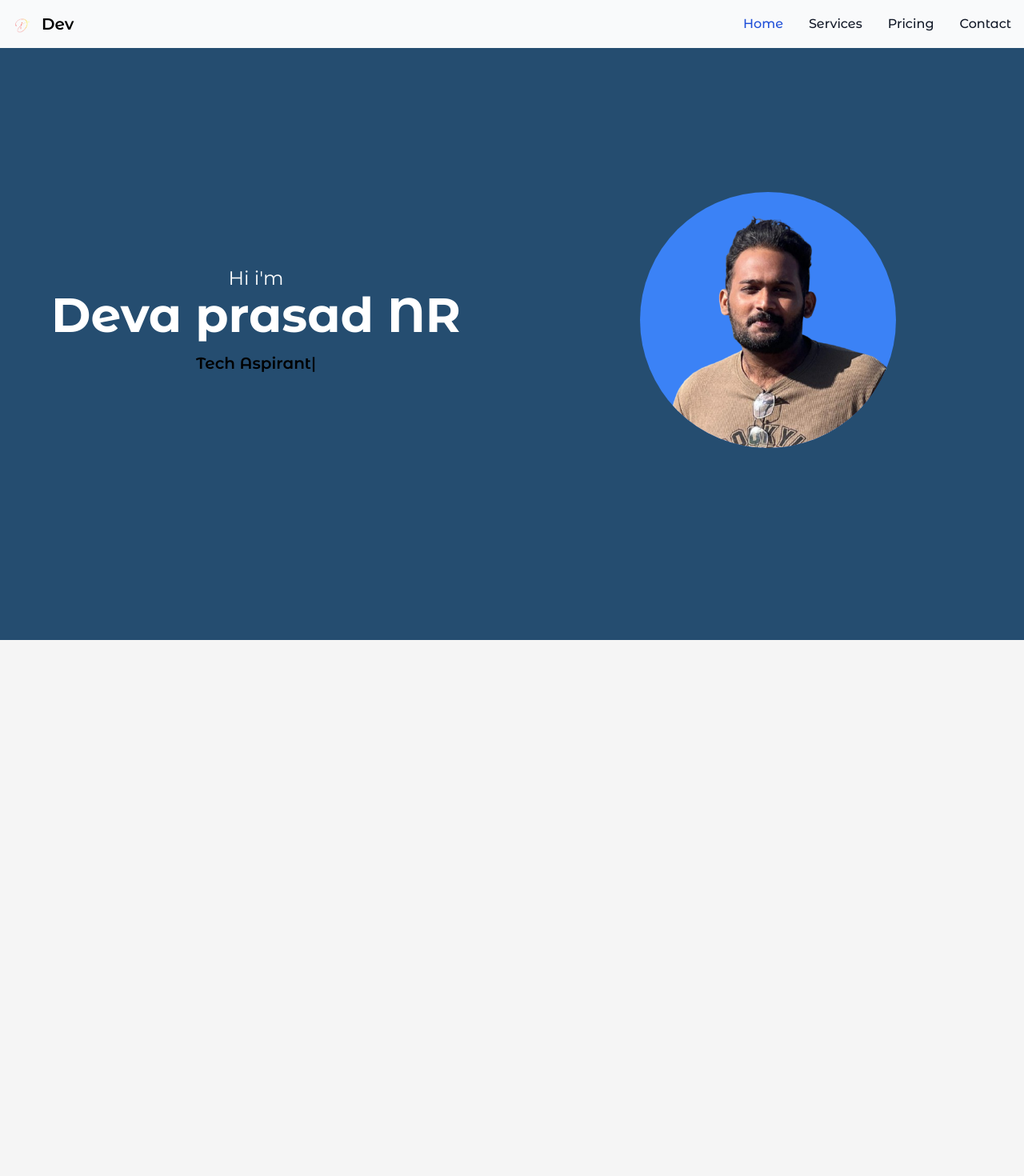
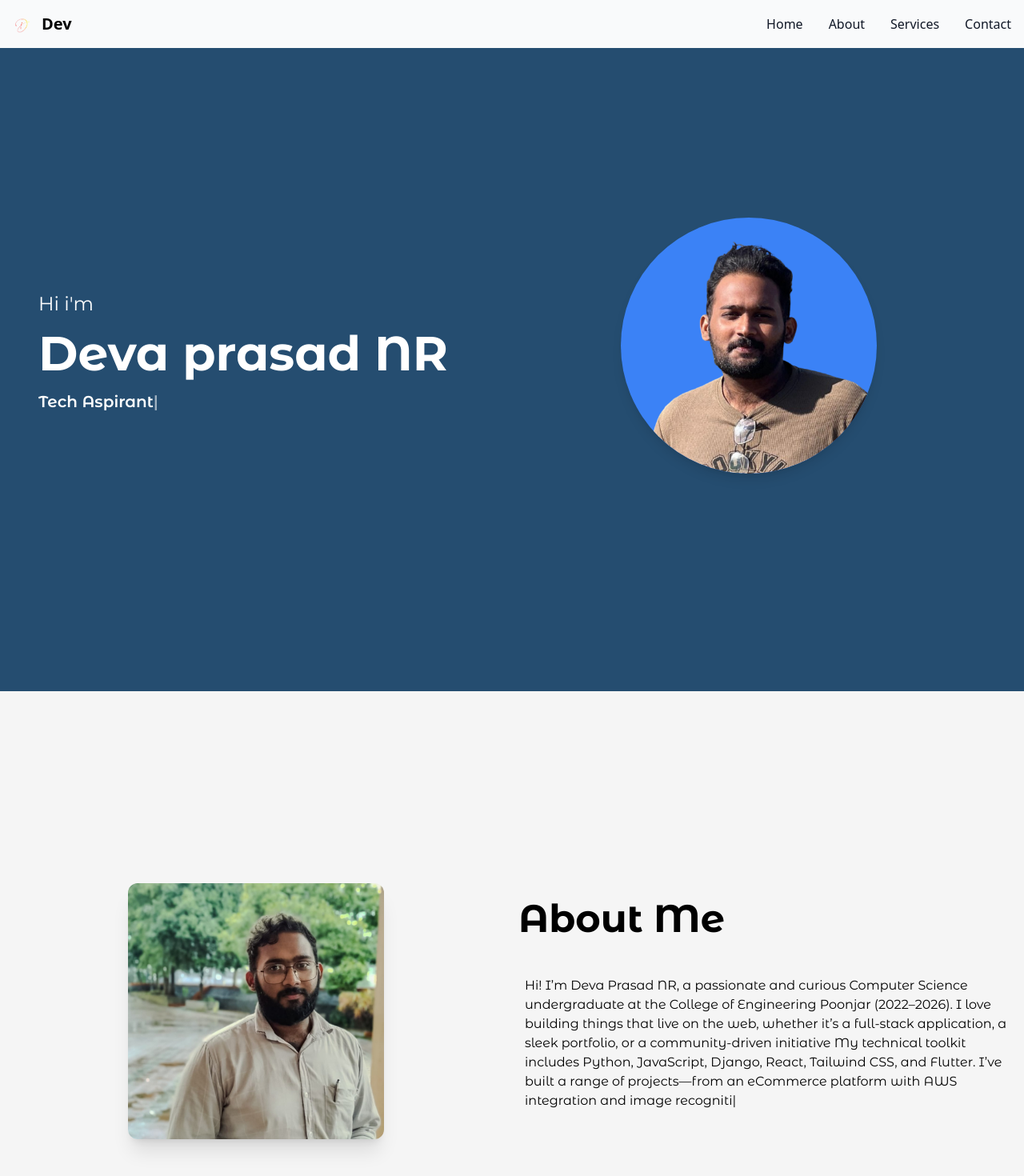
Before and after one commit to Devakrishna07/portfolio_wesite1, a React (Vite) app in the folder Frontend/: page / in a window 1280 px wide. Shown: the top 1470 px of the page at 80% size. Built offline with nearby package versions, Linux system fonts and the light colour scheme; a web font is replaced by a local one.

Commit message:
Aboutpage created and updated

```diff
--- a/Frontend/index.html
+++ b/Frontend/index.html
@@ -1,5 +1,5 @@
 <!doctype html>
-<html lang="en">
+<html lang="en" class="scroll-smooth">
   <head>
     <meta charset="UTF-8" />
     <link rel="icon" type="image/svg+xml" href="./src/assets/profilelogo.png" />
--- a/Frontend/src/App.jsx
+++ b/Frontend/src/App.jsx
@@ -1,10 +1,12 @@
 import React from 'react'
 import Homepage from './pages/Homepage'
 import About from './pages/About'
+import NavBar from './components/NavBar'
 
 const App = () => {
   return (
-    <div>
+    <div className="scroll-smooth">
+      <NavBar />
       <Homepage />
       <About />
     </div>
--- a/Frontend/src/components/NavBar.jsx
+++ b/Frontend/src/components/NavBar.jsx
@@ -3,7 +3,7 @@ import logo from '../assets/profilelogo.png'
 
 function NavBar() {
   return (
-     <nav className="w-screen border-gray-200 bg-gray-50 dark:bg-gray-800 dark:border-gray-700 fixed top-0 left-0 md:absolute">
+     <nav className="w-screen border-gray-200 bg-gray-50 dark:bg-gray-800 dark:border-gray-700 fixed top-0">
   <div className="max-w-screen-xl flex flex-wrap items-center justify-between mx-auto p-4">
     <a href="#" className="flex items-center space-x-3 rtl:space-x-reverse">
         <img src={logo} className="h-6" alt="Flowbite Logo" />
@@ -12,13 +12,13 @@ function NavBar() {
     <div className="hidden w-full md:block md:w-auto" id="navbar-solid-bg">
       <ul className="flex flex-col font-medium mt-4 rounded-lg bg-gray-50 md:space-x-8 rtl:space-x-reverse md:flex-row md:mt-0 md:border-0 md:bg-transparent dark:bg-gray-800 md:dark:bg-transparent dark:border-gray-700">
         <li>
-          <a href="#" className="block py-2 px-3 md:p-0 text-white bg-blue-700 rounded-sm md:bg-transparent md:text-blue-700 md:dark:text-blue-500 dark:bg-blue-600 md:dark:bg-transparent" aria-current="page">Home</a>
+          <a href="#Home" className="block py-2 px-3 md:p-0 text-gray-900 rounded-sm hover:bg-gray-100 md:hover:bg-transparent md:border-0 md:hover:text-blue-700 dark:text-white md:dark:hover:text-blue-500 dark:hover:bg-gray-700 dark:hover:text-white md:dark:hover:bg-transparent" aria-current="page">Home</a>
+        </li>
+        <li>
+          <a href="#About" className="block py-2 px-3 md:p-0 text-gray-900 rounded-sm hover:bg-gray-100 md:hover:bg-transparent md:border-0 md:hover:text-blue-700 dark:text-white md:dark:hover:text-blue-500 dark:hover:bg-gray-700 dark:hover:text-white md:dark:hover:bg-transparent">About</a>
         </li>
         <li>
           <a href="#" className="block py-2 px-3 md:p-0 text-gray-900 rounded-sm hover:bg-gray-100 md:hover:bg-transparent md:border-0 md:hover:text-blue-700 dark:text-white md:dark:hover:text-blue-500 dark:hover:bg-gray-700 dark:hover:text-white md:dark:hover:bg-transparent">Services</a>
-        </li>
-        <li>
-          <a href="#" className="block py-2 px-3 md:p-0 text-gray-900 rounded-sm hover:bg-gray-100 md:hover:bg-transparent md:border-0 md:hover:text-blue-700 dark:text-white md:dark:hover:text-blue-500 dark:hover:bg-gray-700 dark:hover:text-white md:dark:hover:bg-transparent">Pricing</a>
         </li>
         <li>
           <a href="#" className="block py-2 px-3 md:p-0 text-gray-900 rounded-sm hover:bg-gray-100 md:hover:bg-transparent md:border-0 md:hover:text-blue-700 dark:text-white md:dark:hover:text-blue-500 dark:hover:bg-gray-700 dark:hover:text-white md:dark:hover:bg-transparent">Contact</a>
--- a/Frontend/src/pages/About.jsx
+++ b/Frontend/src/pages/About.jsx
@@ -1,9 +1,35 @@
 import React from 'react'
+import Image from '../assets/aboutpic.jpg'
+import { ReactTyped } from 'react-typed'
 
 function About() {
+
+  const About_data = {
+    AbtImage : Image,
+    Abouttxt : [
+      "Hi! I’m Deva Prasad NR, a passionate and curious Computer Science undergraduate at the College of Engineering Poonjar (2022–2026). I love building things that live on the web, whether it’s a full-stack application, a sleek portfolio, or a community-driven initiative My technical toolkit includes Python, JavaScript, Django, React, Tailwind CSS, and Flutter. I’ve built a range of projects—from an eCommerce platform with AWS integration and image recognition to community websites like Rising Poonjar and IEEE Signal 3.0. I enjoy turning complex problems into simple, beautiful, and intuitive designsI’m actively exploring open source, and I recently started working on dark-themed, modern web projects for tech clubs at my college. When I’m not coding, I’m often involved in public speaking, tinkering with Photoshop/Canva, or learning something new to expand my creative and technical boundaries.Let’s connect and build something impactful together!"
+    ]
+  }
+
+
   return (
-    <div style={{backgroundColor:'#f5f5f5'}} className="w-screen min-h-screen flex flex-col md:flex-row" >
+    <div id='About' style={{backgroundColor:'#f5f5f5'}} className="w-full lg:h-screen flex flex-col lg:flex-row font-montserrat">
+       {/*Left section*/}
+       <div className="w-full lg:w-[50vw] lg:min-h-screen flex flex-col items-center justify-center">
+        <img src={About_data.AbtImage} alt="Profile Image"
+        className="w-[50%] m-8 lg:m-0 rounded-xl shadow-xl" />
+       </div>
 
+       {/*right section*/}
+       <div className="w-full lg:w-[50vw] flex flex-col items-center justify-center">
+          <h1 className="text-black-50 text-3xl ml-2 md:text-5xl mb-8 font-bold self-start">About Me</h1>
+          <ReactTyped
+            strings={About_data.Abouttxt}
+            typeSpeed={10}
+            backSpeed={40}
+            className='m-4 '
+            />
+       </div>
     </div>
   )
 }
--- a/Frontend/src/pages/Homepage.jsx
+++ b/Frontend/src/pages/Homepage.jsx
@@ -1,6 +1,5 @@
 import React from 'react'
 import { ReactTyped } from 'react-typed'
-import NavBar from '../components/NavBar'
 import pic from '../assets/profilepic.png'
 
 function Homepage() {
@@ -15,30 +14,28 @@ function Homepage() {
     }
 
   return (
-    <div style={{backgroundColor:'#254D70'}} className="w-screen min-h-screen bg-gray-500 flex flex-col-reverse md:flex-row items-center justify-center font-montserrat">
-        <NavBar />
+    <div id="Home" style={{backgroundColor:'#254D70'}} className="w-screen min-h-screen flex flex-col-reverse md:flex-row items-center justify-center font-montserrat px-4 sm:px-6 md:px-12 py-8 gap-y-10 md:gap-y-0">
+
         {/*left section*/}
-        <div className=" md:w-[50vw] w-full md:min-h-screen flex flex-col items-center justify-center mb-10 m-4 md:m-0">
-            <h3 className=" text-xl md:text-2xl mt-4 text-white">{data.welcome_text}</h3>
-            <h1 className="text-4xl md:text-6xl text-white font-bold ">{data.Name}</h1>
-            <ReactTyped strings={
-                data.roles
-            }
-            typeSpeed={30}
-            backSpeed={30}
-            loop
-            className="text-xl m-4 font-semibold"/>
-
+        <div className="md:w-[50dvw] w-full md:min-h-screen flex flex-col items-center md:items-start justify-center mb-6 sm:mb-8 md:mb-0 text-center md:text-left space-y-4">
+            <h3 className="text-xl md:text-2xl mt-4 text-white">{data.welcome_text}</h3>
+            <h1 className="text-4xl md:text-6xl text-white font-bold">{data.Name}</h1>
+            <ReactTyped
+                strings={data.roles}
+                typeSpeed={30}
+                backSpeed={30}
+                loop
+                className="text-xl font-semibold text-white"
+            />
         </div>
 
         {/*right section*/}
-        <div className="w-full md:w-[50vw] md:h-screen w-full flex items-center justify-center">
-            <div className="w-[70vw] md:w-[25vw] md:h-[25vw] bg-blue-500 rounded-full overflow-y-hidden md:m-0">
+        <div className="w-full md:w-[50dvw] md:h-screen flex items-center justify-center">
+            <div className="w-[70vw] sm:w-[60vw] md:w-[25dvw] md:h-[25dvw] bg-blue-500 rounded-full overflow-hidden shadow-lg">
                 <img src={data.profileImg} alt="profile image"
-                className="w-full h-full object-fill"/>
+                className="w-full h-full object-cover"/>
             </div>
         </div>
-
     </div>
   )
 }
```
Also changed, not shown: Frontend/src/assets/aboutpic.jpg (added).
